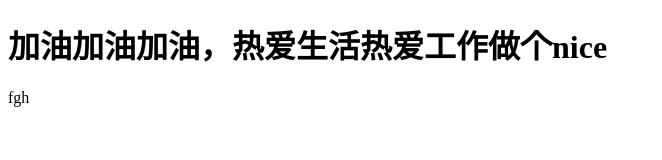
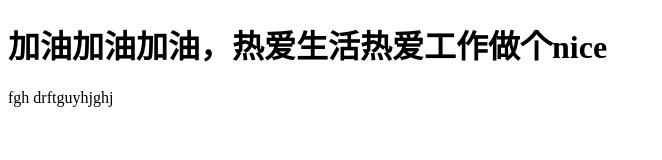
Before and after one commit to macky-nancy/mytest, a plain HTML site: page index.html in a window 1280 px wide. Shown: the whole page, without its empty margins (0-662 px from the left). Drawn offline with Linux system fonts and the light colour scheme.

Commit message:
第一次提交分支

```diff
--- a/index.html
+++ b/index.html
@@ -13,5 +13,5 @@
 </html>
 <!doctype html>
 
-fgh
+fgh drftguyhjghj
 <html>
```
